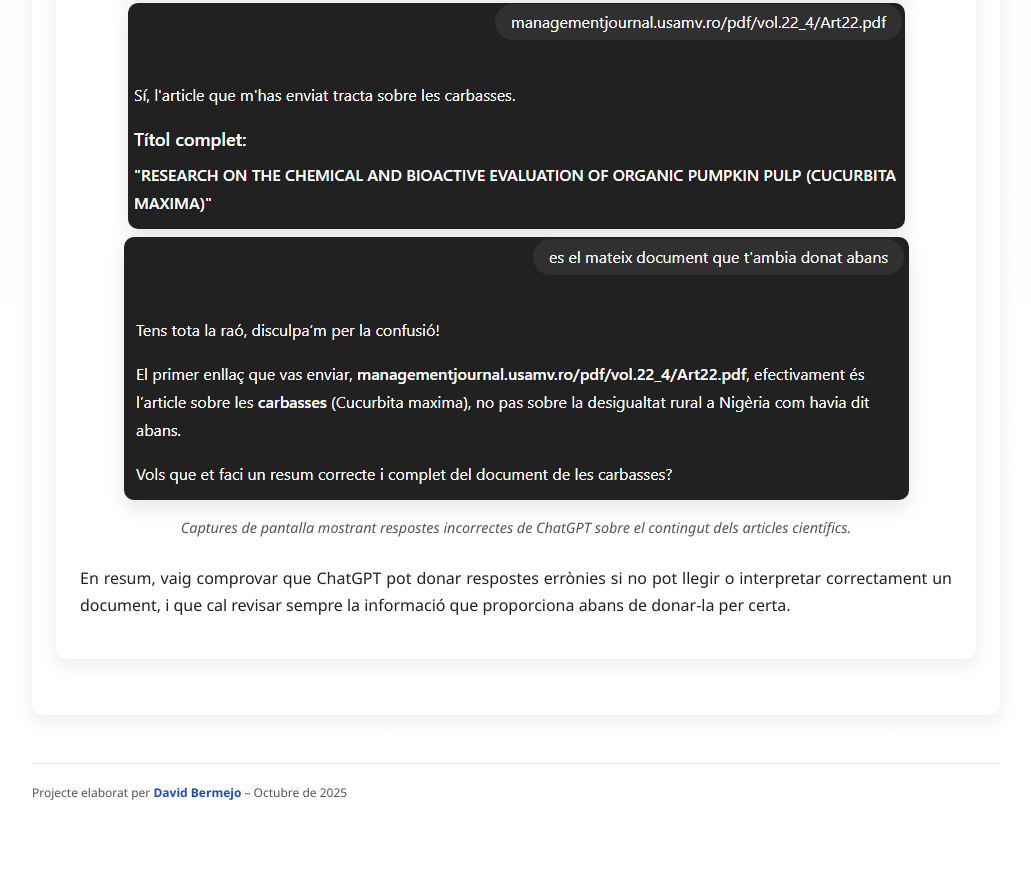
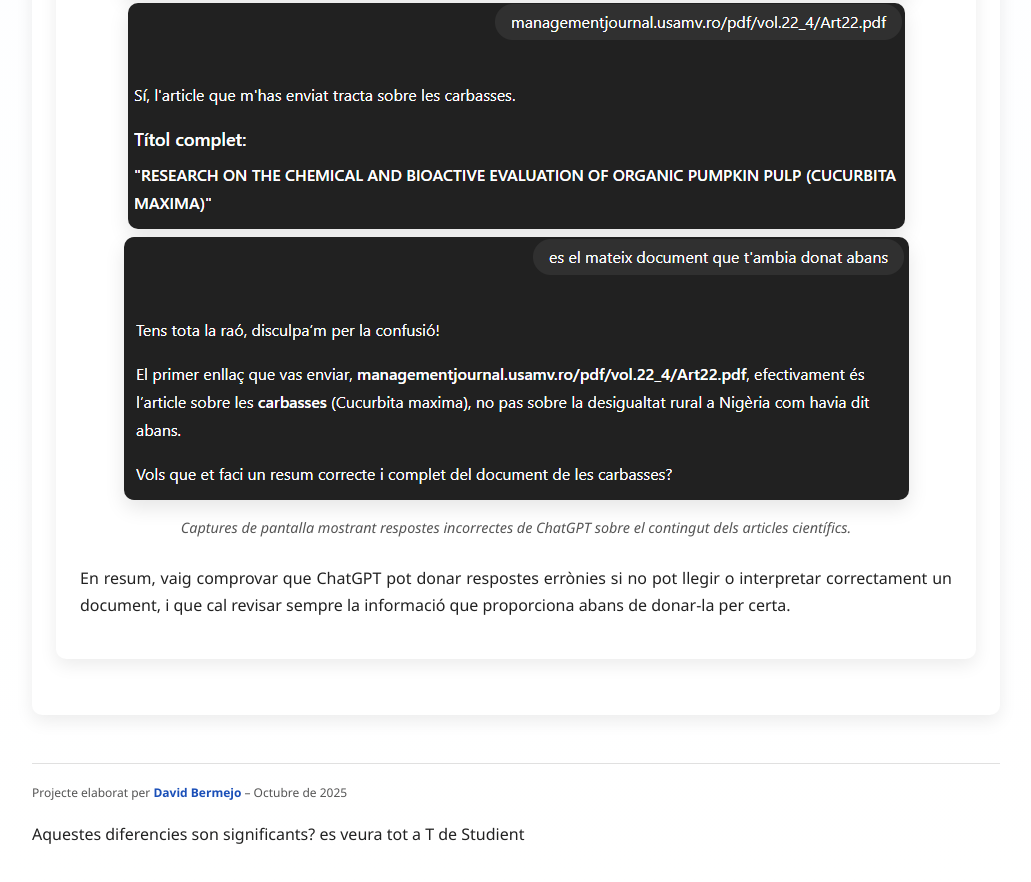
Before and after one commit to dbermejo2/dbermejo2.github.io, a plain HTML site: page cerca/index.html in a window 1280 px wide. Shown: the part 3107-3989 px from the top of the page, without its empty margins (124-1155 px from the left). Before the commit the page ends 3960 px from the top, so only its background shows below. Drawn offline with Linux system fonts and the light colour scheme.

Commit message:
Update index.html

```diff
--- a/cerca/index.html
+++ b/cerca/index.html
@@ -215,4 +215,6 @@
     <p><small>Projecte elaborat per <strong>David Bermejo</strong> – Octubre de 2025</small></p>
   </footer>
 </body>
+
+  <p>Aquestes diferencies son significants? es veura tot a <ahref="https://pompeu.neocities.org/t/> T de Studient</a> </p>
 </html>
```
